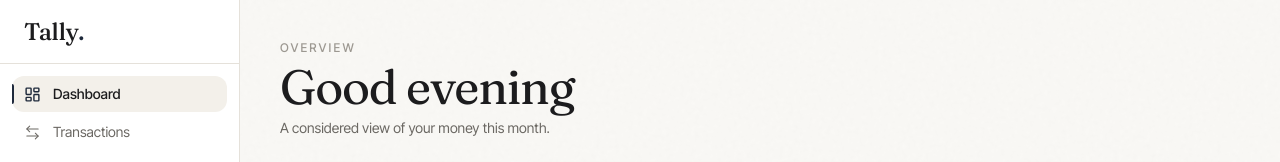
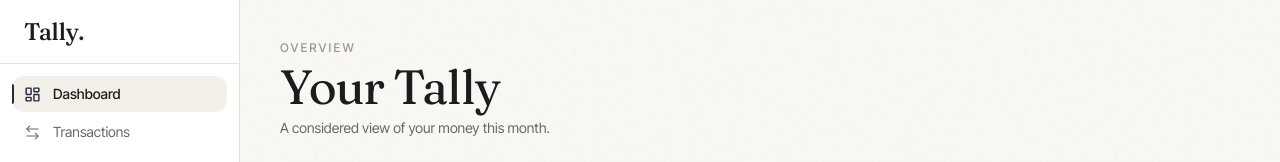
Before and after one commit to paulaeenger/tally, a Next.js app: page /dashboard in a window 1280 px wide. Shown: the top 162 px of the page. Built offline with nearby package versions, Linux system fonts and the light colour scheme; no server answers.

Commit message:
Remove time-based greeting to fix hydration mismatch

```diff
--- a/app/(app)/dashboard/page.tsx
+++ b/app/(app)/dashboard/page.tsx
@@ -10,6 +10,10 @@ import { buildCashflow, buildCategorySlices, sumByType } from '@/lib/utils/aggre
 import { formatCurrency, formatPercent } from '@/lib/utils/cn';
 import Link from 'next/link';
 import { ArrowRight, Wallet, ArrowLeftRight } from 'lucide-react';
+
+// This page renders server-side on each request and should not be cached
+// across requests — user data changes and should be reflected immediately.
+export const dynamic = 'force-dynamic';
 
 export default async function DashboardPage() {
   const [accounts, transactions, budgets, goals] = await Promise.all([
@@ -47,13 +51,6 @@ export default async function DashboardPage() {
 
   const recent = transactions.slice(0, 6);
 
-  const hour = new Date().getHours();
-  const greeting =
-    hour < 5 ? 'Good evening' :
-    hour < 12 ? 'Good morning' :
-    hour < 17 ? 'Good afternoon' :
-    'Good evening';
-
   // Detect the "just signed up, no data yet" state for a friendlier first experience
   const isEmpty =
     accounts.length === 0 &&
@@ -66,8 +63,8 @@ export default async function DashboardPage() {
       <div className="stagger space-y-6">
         <PageHeader
           eyebrow="Overview"
-          title={greeting}
-          description="Let's get Tally set up with your real information."
+          title="Welcome to Tally"
+          description="Let's get set up with your real information."
         />
 
         <div className="card p-8 sm:p-12">
@@ -75,7 +72,7 @@ export default async function DashboardPage() {
             <div className="mx-auto mb-4 flex h-12 w-12 items-center justify-center rounded-full bg-subtle text-muted">
               <Wallet size={20} strokeWidth={1.5} />
             </div>
-            <h2 className="font-display text-2xl text-foreground">Welcome to Tally.</h2>
+            <h2 className="font-display text-2xl text-foreground">A fresh page.</h2>
             <p className="mt-2 text-sm text-muted">
               Start by adding an account — checking, savings, credit, or investment.
               Once you have accounts, you can log transactions, set budgets, and track
@@ -95,7 +92,7 @@ export default async function DashboardPage() {
         </div>
 
         <p className="text-center text-xs text-faint">
-          Your data stays private — visible only to you on your Tally.
+          Your data stays private — visible only to you.
         </p>
       </div>
     );
@@ -108,7 +105,7 @@ export default async function DashboardPage() {
     <div className="stagger space-y-6">
       <PageHeader
         eyebrow="Overview"
-        title={greeting}
+        title="Your Tally"
         description="A considered view of your money this month."
       />
 
```
